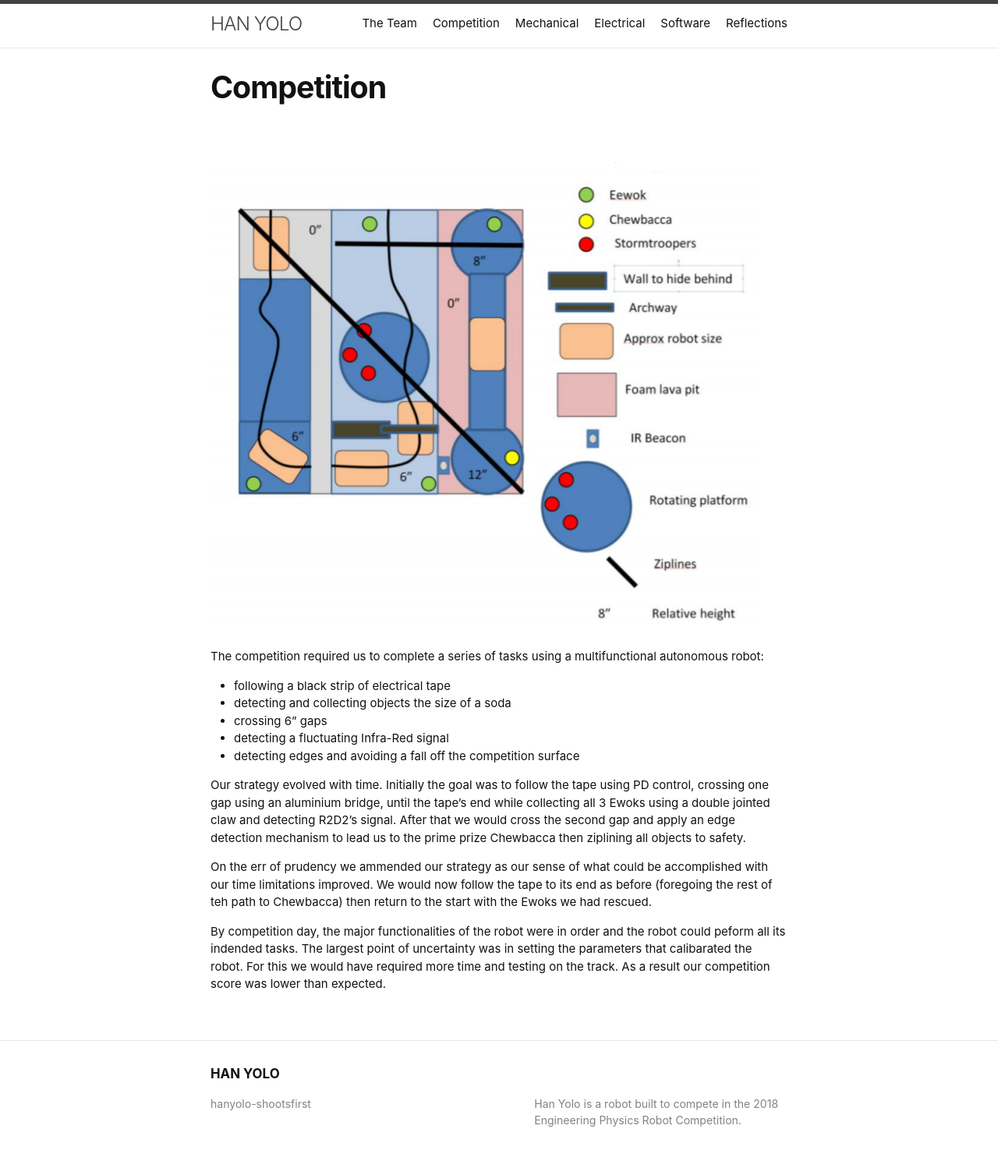
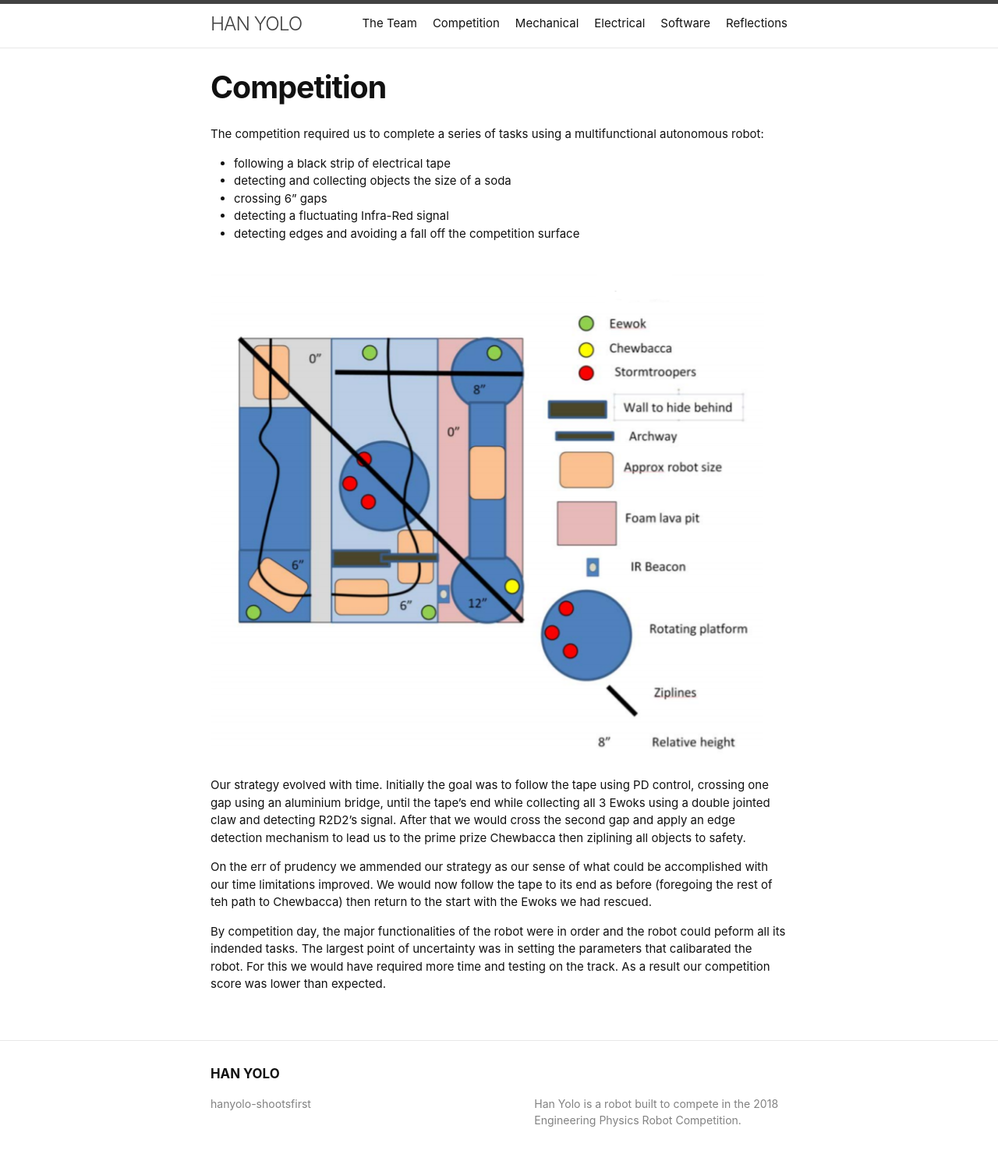
Before and after one commit to hanyolo-shootsfirst/hanyolo-shootsfirst.github.io, a Jekyll site: the page built from Competition.md, in a window 1280 px wide. Shown: the whole page at 78% size. Built offline with Jekyll 4.4.1, drawn with Linux system fonts in a browser that asks for light colours.

Commit message:
Update Competition.md

```diff
--- a/Competition.md
+++ b/Competition.md
@@ -4,7 +4,6 @@ title: Competition
 permalink: /competition/
 ---
 
-![competition surface](/assets/compsurface.PNG)
 
 The competition required us to complete a series of tasks using a multifunctional autonomous robot:
   - following a black strip of electrical tape
@@ -13,6 +12,8 @@ The competition required us to complete a series of tasks using a multifunctiona
   - detecting a fluctuating Infra-Red signal
   - detecting edges and avoiding a fall off the competition surface
 
+![competition surface](/assets/compsurface.PNG)
+
 Our strategy evolved with time. Initially the goal was to follow the tape using PD control, crossing one gap using an aluminium bridge, until the tape's end while collecting all 3 Ewoks using a double jointed claw and detecting R2D2's signal. After that we would cross the second gap and apply an edge detection mechanism to lead us to the prime prize Chewbacca then ziplining all objects to safety.
 
 On the err of prudency we ammended our strategy as our sense of what could be accomplished with our time limitations improved. We would now follow the tape to its end as before (foregoing the rest of teh path to Chewbacca) then return to the start with the Ewoks we had rescued.
```
